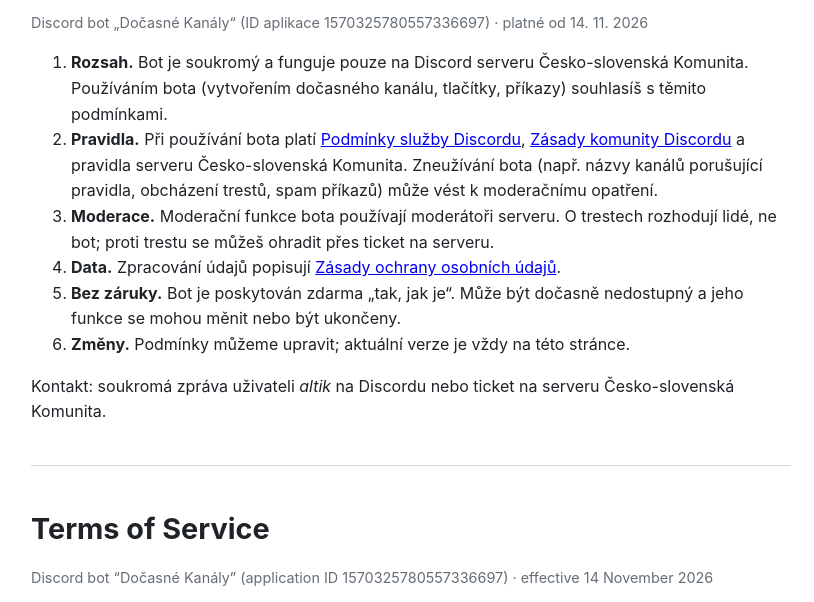
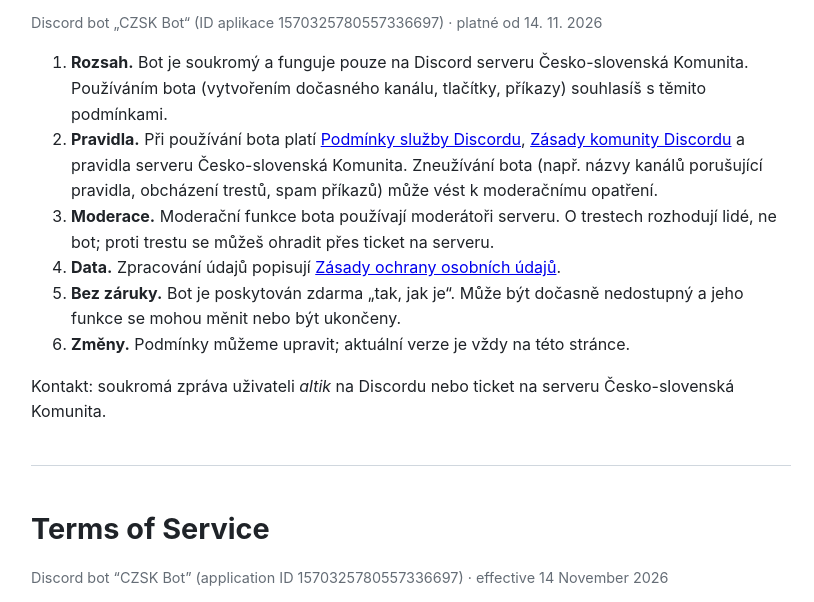
Before and after one commit to mraltikcz/czsk-legal, a plain HTML site: page terms.html in a window 1280 px wide. Shown: the part 134-736 px from the top of the page, without its empty margins (229-1043 px from the left). Drawn offline with Linux system fonts and the light colour scheme.

Commit message:
Přejmenování na CZSK Bot

```diff
--- a/terms.html
+++ b/terms.html
@@ -1,9 +1,9 @@
 <!DOCTYPE html>
 <html lang="cs"><head><meta charset="utf-8"><meta name="viewport" content="width=device-width,initial-scale=1">
-<title>Podmínky používání – Dočasné Kanály / Terms of Service</title><link rel="stylesheet" href="style.css"></head><body>
+<title>Podmínky používání – CZSK Bot / Terms of Service</title><link rel="stylesheet" href="style.css"></head><body>
 <nav><a href="index.html">Domů</a><a href="privacy.html">Ochrana osobních údajů</a><a href="#en">English</a></nav>
 <h1>Podmínky používání</h1>
-<p class="meta">Discord bot „Dočasné Kanály“ (ID aplikace 1570325780557336697) · platné od 14. 11. 2026</p>
+<p class="meta">Discord bot „CZSK Bot“ (ID aplikace 1570325780557336697) · platné od 14. 11. 2026</p>
 <ol>
 <li><strong>Rozsah.</strong> Bot je soukromý a funguje pouze na Discord serveru Česko-slovenská Komunita. Používáním bota (vytvořením dočasného kanálu, tlačítky, příkazy) souhlasíš s těmito podmínkami.</li>
 <li><strong>Pravidla.</strong> Při používání bota platí <a href="https://discord.com/terms">Podmínky služby Discordu</a>, <a href="https://discord.com/guidelines">Zásady komunity Discordu</a> a pravidla serveru Česko-slovenská Komunita. Zneužívání bota (např. názvy kanálů porušující pravidla, obcházení trestů, spam příkazů) může vést k moderačnímu opatření.</li>
@@ -15,7 +15,7 @@
 <p>Kontakt: soukromá zpráva uživateli <em>altik</em> na Discordu nebo ticket na serveru Česko-slovenská Komunita.</p>
 <hr id="en">
 <h1>Terms of Service</h1>
-<p class="meta">Discord bot “Dočasné Kanály” (application ID 1570325780557336697) · effective 14 November 2026</p>
+<p class="meta">Discord bot “CZSK Bot” (application ID 1570325780557336697) · effective 14 November 2026</p>
 <ol>
 <li><strong>Scope.</strong> The bot is private and operates only on the Discord server Česko-slovenská Komunita. By using the bot (creating a temporary channel, using its buttons or commands) you agree to these terms.</li>
 <li><strong>Rules.</strong> Use of the bot is subject to the <a href="https://discord.com/terms">Discord Terms of Service</a>, the <a href="https://discord.com/guidelines">Discord Community Guidelines</a> and the rules of the Česko-slovenská Komunita server. Misuse of the bot (e.g. rule-breaking channel names, evading penalties, command spam) may lead to moderation action.</li>
```
